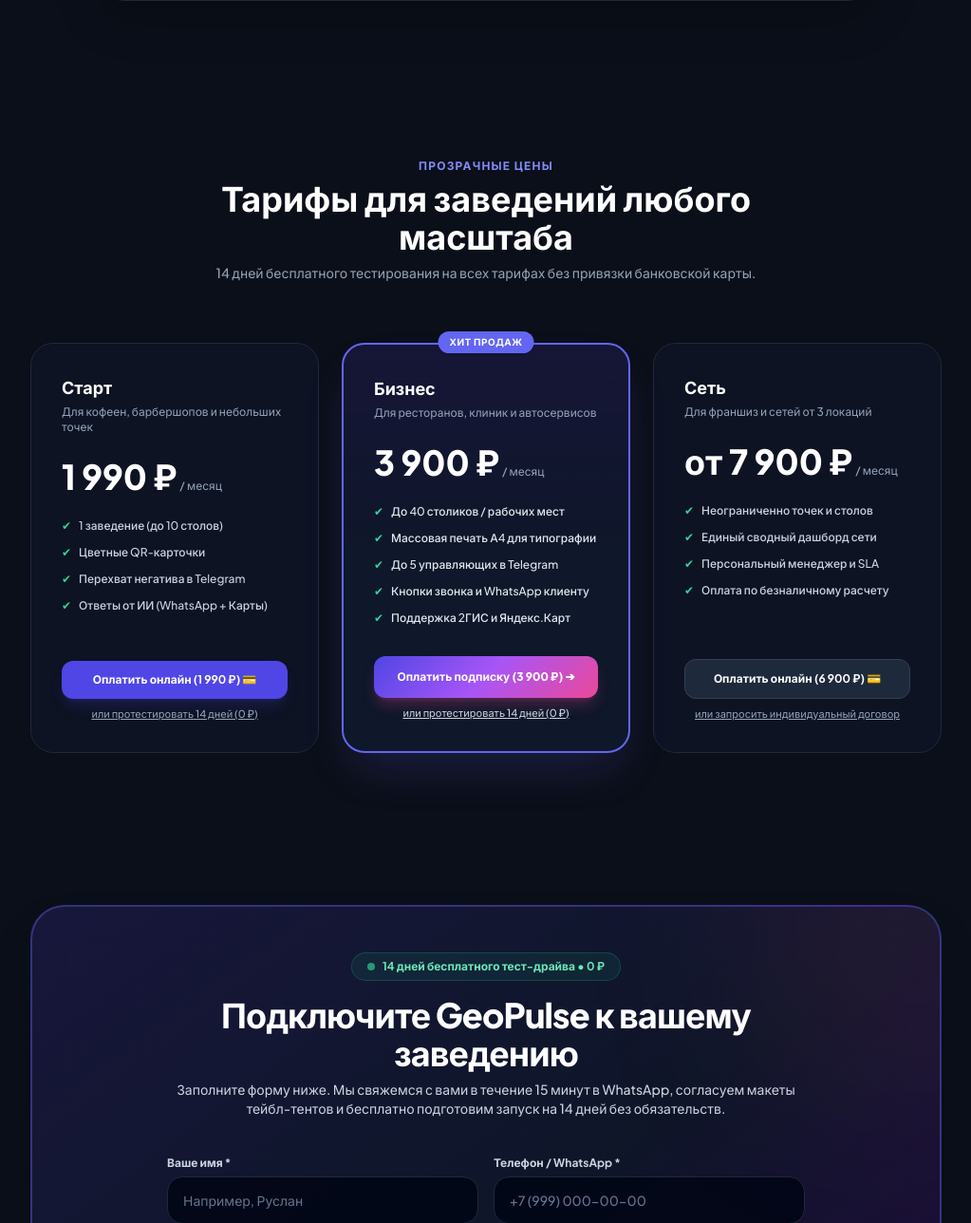
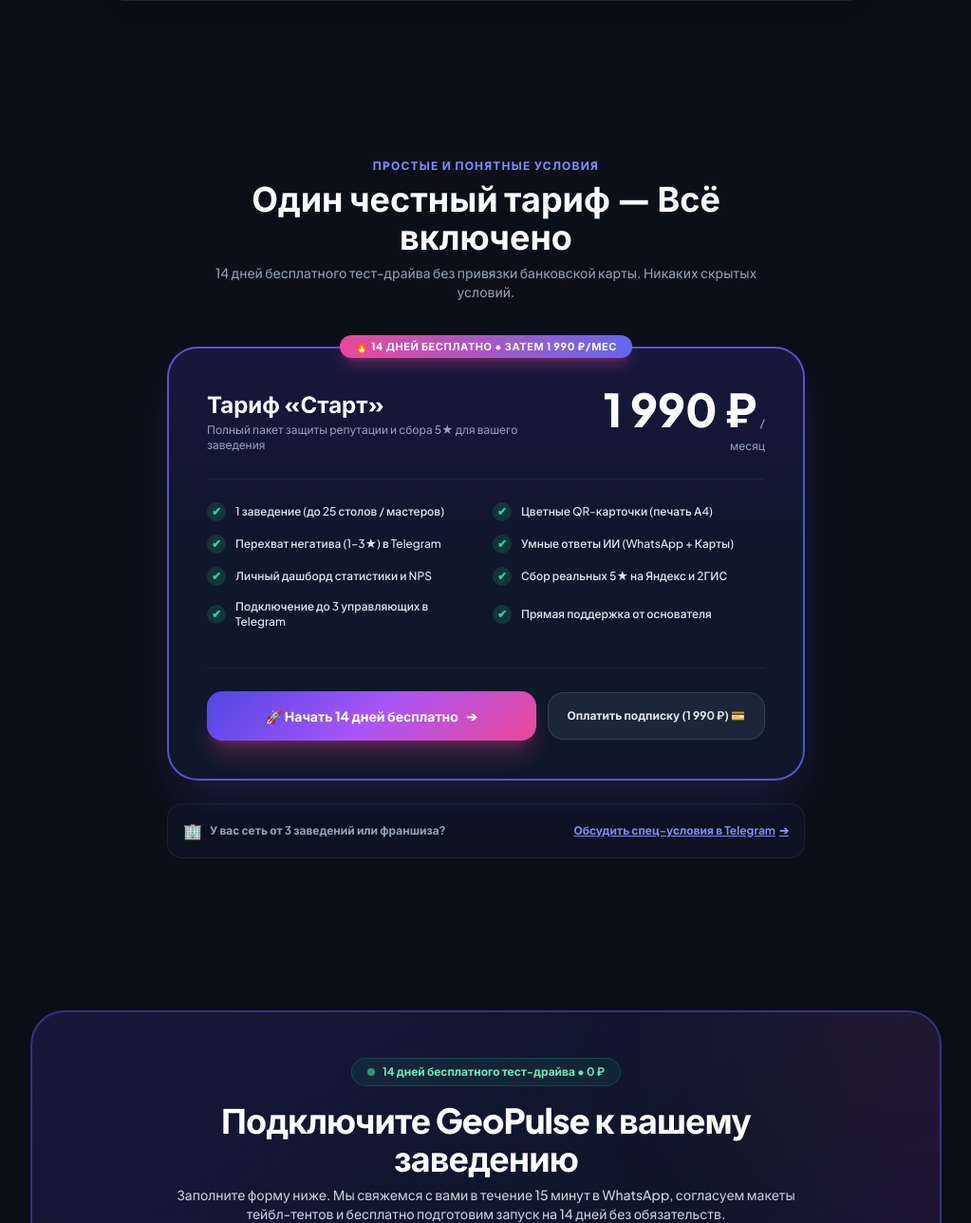
Before and after one commit to alialiev20122005-lab/geopulse, a FastAPI app: page / in a window 1280 px wide. Shown: the part 2759-4047 px from the top of the page at 95% size, without its empty margins (128-1151 px from the left). Run offline with FastAPI, Linux system fonts and the light colour scheme; data comes from the database, SQL or seed files in the repository; data that the repository does not hold is empty; some libraries are stand-ins or nearby versions.

Commit message:
feat(pricing): streamline to single all-inclusive Start plan for 1990 rub/mo

```diff
--- a/app/templates/index.html
+++ b/app/templates/index.html
@@ -370,97 +370,90 @@
     </section>
 
     <!-- Секция: Тарифы -->
-    <section id="pricing" class="relative z-10 py-20 px-4 sm:px-6 lg:px-8 max-w-5xl mx-auto">
-        <div class="text-center max-w-xl mx-auto mb-16">
-            <span class="text-xs font-black uppercase tracking-widest text-indigo-400">Прозрачные цены</span>
-            <h2 class="text-3xl sm:text-4xl font-black text-white mt-1">Тарифы для заведений любого масштаба</h2>
-            <p class="text-sm text-slate-400 mt-2">14 дней бесплатного тестирования на всех тарифах без привязки банковской карты.</p>
+    <section id="pricing" class="relative z-10 py-20 px-4 sm:px-6 lg:px-8 max-w-4xl mx-auto">
+        <div class="text-center max-w-xl mx-auto mb-12">
+            <span class="text-xs font-black uppercase tracking-widest text-indigo-400">Простые и понятные условия</span>
+            <h2 class="text-3xl sm:text-4xl font-black text-white mt-1">Один честный тариф — Всё включено</h2>
+            <p class="text-sm text-slate-400 mt-2">14 дней бесплатного тест-драйва без привязки банковской карты. Никаких скрытых условий.</p>
         </div>
 
-        <div class="grid grid-cols-1 md:grid-cols-3 gap-6 items-stretch">
+        <div class="max-w-2xl mx-auto">
+            <!-- Единый тариф: Старт (Всё включено) -->
+            <div class="bg-gradient-to-b from-indigo-950/70 via-slate-900 to-slate-900 border-2 border-indigo-500/80 p-6 sm:p-10 rounded-[32px] flex flex-col justify-between relative shadow-2xl shadow-indigo-500/20">
+                <span class="absolute -top-3.5 left-1/2 -translate-x-1/2 bg-gradient-to-r from-pink-500 to-indigo-500 text-white text-[11px] font-black uppercase tracking-wider px-4 py-1 rounded-full shadow-lg shadow-pink-500/30 whitespace-nowrap">
+                    🔥 14 дней бесплатно • Затем 1 990 ₽/мес
+                </span>
 
-            <!-- Тариф 1: Старт -->
-            <div class="bg-slate-900/60 border border-slate-800 p-8 rounded-3xl flex flex-col justify-between">
                 <div>
-                    <h3 class="text-lg font-black text-white">Старт</h3>
-                    <p class="text-xs text-slate-400 mt-1">Для кофеен, барбершопов и небольших точек</p>
-                    <div class="my-6">
-                        <span class="text-4xl font-black text-white">1 990 ₽</span>
-                        <span class="text-xs text-slate-400">/ месяц</span>
+                    <div class="flex flex-col sm:flex-row sm:items-center justify-between gap-3 border-b border-slate-800/80 pb-6 mb-6">
+                        <div>
+                            <h3 class="text-2xl font-black text-white">Тариф «Старт»</h3>
+                            <p class="text-xs text-slate-400 mt-1">Полный пакет защиты репутации и сбора 5★ для вашего заведения</p>
+                        </div>
+                        <div class="sm:text-right">
+                            <span class="text-4xl sm:text-5xl font-black text-white">1 990 ₽</span>
+                            <span class="text-xs text-slate-400 block sm:inline">/ месяц</span>
+                        </div>
                     </div>
-                    <ul class="space-y-3 text-xs text-slate-300 font-medium">
-                        <li class="flex items-center gap-2"><span class="text-emerald-400">✔</span> 1 заведение (до 10 столов)</li>
-                        <li class="flex items-center gap-2"><span class="text-emerald-400">✔</span> Цветные QR-карточки</li>
-                        <li class="flex items-center gap-2"><span class="text-emerald-400">✔</span> Перехват негатива в Telegram</li>
-                        <li class="flex items-center gap-2"><span class="text-emerald-400">✔</span> Ответы от ИИ (WhatsApp + Карты)</li>
-                    </ul>
+
+                    <div class="grid grid-cols-1 sm:grid-cols-2 gap-3.5 text-xs text-slate-200 font-medium my-6">
+                        <div class="flex items-center gap-2.5">
+                            <span class="w-5 h-5 rounded-full bg-emerald-500/20 text-emerald-400 flex items-center justify-center font-bold text-xs shrink-0">✔</span>
+                            <span>1 заведение (до 25 столов / мастеров)</span>
+                        </div>
+                        <div class="flex items-center gap-2.5">
+                            <span class="w-5 h-5 rounded-full bg-emerald-500/20 text-emerald-400 flex items-center justify-center font-bold text-xs shrink-0">✔</span>
+                            <span>Цветные QR-карточки (печать А4)</span>
+                        </div>
+                        <div class="flex items-center gap-2.5">
+                            <span class="w-5 h-5 rounded-full bg-emerald-500/20 text-emerald-400 flex items-center justify-center font-bold text-xs shrink-0">✔</span>
+                            <span>Перехват негатива (1–3★) в Telegram</span>
+                        </div>
+                        <div class="flex items-center gap-2.5">
+                            <span class="w-5 h-5 rounded-full bg-emerald-500/20 text-emerald-400 flex items-center justify-center font-bold text-xs shrink-0">✔</span>
+                            <span>Умные ответы ИИ (WhatsApp + Карты)</span>
+                        </div>
+                        <div class="flex items-center gap-2.5">
+                            <span class="w-5 h-5 rounded-full bg-emerald-500/20 text-emerald-400 flex items-center justify-center font-bold text-xs shrink-0">✔</span>
+                            <span>Личный дашборд статистики и NPS</span>
+                        </div>
+                        <div class="flex items-center gap-2.5">
+                            <span class="w-5 h-5 rounded-full bg-emerald-500/20 text-emerald-400 flex items-center justify-center font-bold text-xs shrink-0">✔</span>
+                            <span>Сбор реальных 5★ на Яндекс и 2ГИС</span>
+                        </div>
+                        <div class="flex items-center gap-2.5">
+                            <span class="w-5 h-5 rounded-full bg-emerald-500/20 text-emerald-400 flex items-center justify-center font-bold text-xs shrink-0">✔</span>
+                            <span>Подключение до 3 управляющих в Telegram</span>
+                        </div>
+                        <div class="flex items-center gap-2.5">
+                            <span class="w-5 h-5 rounded-full bg-emerald-500/20 text-emerald-400 flex items-center justify-center font-bold text-xs shrink-0">✔</span>
+                            <span>Прямая поддержка от основателя</span>
+                        </div>
+                    </div>
                 </div>
-                <div class="mt-8 space-y-2">
-                    <button type="button" onclick="openPayModal('start', 'Тариф «Старт»', 1990)" class="w-full text-center bg-indigo-600 hover:bg-indigo-500 text-white font-bold text-xs py-3 rounded-xl transition shadow-lg shadow-indigo-600/20 active:scale-95">
-                        Оплатить онлайн (1 990 ₽) 💳
+
+                <div class="mt-4 pt-6 border-t border-slate-800/80 flex flex-col sm:flex-row items-center gap-3">
+                    <a href="#connect" onclick="selectPlan('Тариф «Старт» (1 990 ₽/мес)')" class="w-full sm:flex-1 text-center gradient-brand hover:opacity-95 text-white font-extrabold text-sm py-4 px-6 rounded-2xl shadow-xl shadow-pink-500/25 transition active:scale-95 flex items-center justify-center gap-2">
+                        <span>🚀 Начать 14 дней бесплатно</span>
+                        <span>➔</span>
+                    </a>
+                    <button type="button" onclick="openPayModal('start', 'Тариф «Старт»', 1990)" class="w-full sm:w-auto text-center bg-slate-800/90 hover:bg-slate-700 text-slate-200 hover:text-white font-bold text-xs py-4 px-5 rounded-2xl border border-slate-700 transition active:scale-95 whitespace-nowrap">
+                        Оплатить подписку (1 990 ₽) 💳
                     </button>
-                    <a href="#connect" onclick="selectPlan('Тариф «Старт» (1 990 ₽/мес)')" class="block w-full text-center text-slate-400 hover:text-white text-[11px] underline">
-                        или протестировать 14 дней (0 ₽)
-                    </a>
                 </div>
             </div>
 
-            <!-- Тариф 2: Бизнес (Популярный) -->
-            <div class="bg-gradient-to-b from-indigo-950/60 via-slate-900 to-slate-900 border-2 border-indigo-500 p-8 rounded-3xl flex flex-col justify-between relative shadow-2xl shadow-indigo-500/20">
-                <span class="absolute -top-3.5 left-1/2 -translate-x-1/2 bg-indigo-500 text-white text-[10px] font-black uppercase tracking-wider px-3 py-1 rounded-full shadow">
-                    Хит продаж
-                </span>
-                <div>
-                    <h3 class="text-lg font-black text-white">Бизнес</h3>
-                    <p class="text-xs text-slate-400 mt-1">Для ресторанов, клиник и автосервисов</p>
-                    <div class="my-6">
-                        <span class="text-4xl font-black text-white">3 900 ₽</span>
-                        <span class="text-xs text-slate-400">/ месяц</span>
-                    </div>
-                    <ul class="space-y-3 text-xs text-slate-200 font-medium">
-                        <li class="flex items-center gap-2"><span class="text-emerald-400">✔</span> До 40 столиков / рабочих мест</li>
-                        <li class="flex items-center gap-2"><span class="text-emerald-400">✔</span> Массовая печать А4 для типографии</li>
-                        <li class="flex items-center gap-2"><span class="text-emerald-400">✔</span> До 5 управляющих в Telegram</li>
-                        <li class="flex items-center gap-2"><span class="text-emerald-400">✔</span> Кнопки звонка и WhatsApp клиенту</li>
-                        <li class="flex items-center gap-2"><span class="text-emerald-400">✔</span> Поддержка 2ГИС и Яндекс.Карт</li>
-                    </ul>
+            <!-- Подсказка для сетей -->
+            <div class="mt-6 text-center text-xs text-slate-400 bg-slate-900/50 border border-slate-800/80 p-4 rounded-2xl flex flex-col sm:flex-row items-center justify-between gap-3">
+                <div class="flex items-center gap-2">
+                    <span class="text-base">🏢</span>
+                    <span><strong>У вас сеть от 3 заведений или франшиза?</strong></span>
                 </div>
-                <div class="mt-8 space-y-2">
-                    <button type="button" onclick="openPayModal('business', 'Тариф «Бизнес»', 3900)" class="w-full text-center gradient-brand hover:opacity-95 text-white font-extrabold text-xs py-3.5 rounded-xl shadow-lg shadow-pink-500/25 transition active:scale-95">
-                        Оплатить подписку (3 900 ₽) ➔
-                    </button>
-                    <a href="#connect" onclick="selectPlan('Тариф «Бизнес» (3 900 ₽/мес)')" class="block w-full text-center text-slate-300 hover:text-white text-[11px] underline">
-                        или протестировать 14 дней (0 ₽)
-                    </a>
-                </div>
+                <a href="https://t.me/mbappeeed" target="_blank" class="text-indigo-400 hover:text-indigo-300 font-bold underline inline-flex items-center gap-1">
+                    <span>Обсудить спец-условия в Telegram</span>
+                    <span>➔</span>
+                </a>
             </div>
-
-            <!-- Тариф 3: Сеть -->
-            <div class="bg-slate-900/60 border border-slate-800 p-8 rounded-3xl flex flex-col justify-between">
-                <div>
-                    <h3 class="text-lg font-black text-white">Сеть</h3>
-                    <p class="text-xs text-slate-400 mt-1">Для франшиз и сетей от 3 локаций</p>
-                    <div class="my-6">
-                        <span class="text-4xl font-black text-white">от 7 900 ₽</span>
-                        <span class="text-xs text-slate-400">/ месяц</span>
-                    </div>
-                    <ul class="space-y-3 text-xs text-slate-300 font-medium">
-                        <li class="flex items-center gap-2"><span class="text-emerald-400">✔</span> Неограниченно точек и столов</li>
-                        <li class="flex items-center gap-2"><span class="text-emerald-400">✔</span> Единый сводный дашборд сети</li>
-                        <li class="flex items-center gap-2"><span class="text-emerald-400">✔</span> Персональный менеджер и SLA</li>
-                        <li class="flex items-center gap-2"><span class="text-emerald-400">✔</span> Оплата по безналичному расчету</li>
-                    </ul>
-                </div>
-                <div class="mt-8 space-y-2">
-                    <button type="button" onclick="openPayModal('network', 'Тариф «Сеть»', 6900)" class="w-full text-center bg-slate-800 hover:bg-slate-700 text-white font-bold text-xs py-3 rounded-xl border border-slate-700 transition active:scale-95">
-                        Оплатить онлайн (6 900 ₽) 💳
-                    </button>
-                    <a href="#connect" onclick="selectPlan('Тариф «Сеть» (6 900 ₽/мес)')" class="block w-full text-center text-slate-400 hover:text-white text-[11px] underline">
-                        или запросить индивидуальный договор
-                    </a>
-                </div>
-            </div>
-
         </div>
     </section>
 
```
Also changed, not shown: app/templates/pitch.html (+36 -58 lines).
